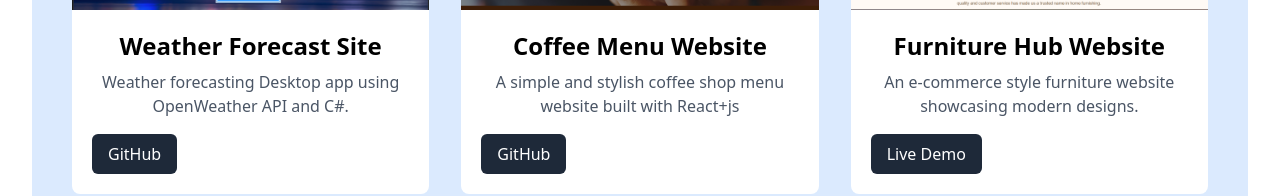
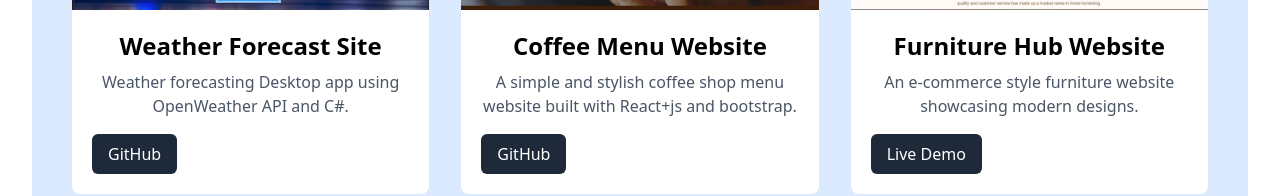
Before and after one commit to ICT-Courses/ict2233-ca-02-Shehani28, a React (Vite) app in the folder my-portfolio/: page /projects in a window 1280 px wide. Shown: the part 374-570 px from the top of the page. Built offline with nearby package versions, Linux system fonts and the light colour scheme.

Commit message:
Update Project page

```diff
--- a/my-portfolio/src/pages/Projects.jsx
+++ b/my-portfolio/src/pages/Projects.jsx
@@ -18,7 +18,7 @@ const projects = [
     {
         id:2,
         title: "Coffee Menu Website",
-        description: "A simple and stylish coffee shop menu website built with React+js",
+        description: "A simple and stylish coffee shop menu website built with React+js and bootstrap.",
         image: Project2,
         github: "https://github.com/ICT-Courses/ict2233-ca-01-Shehani28",
         demo: "",
```
